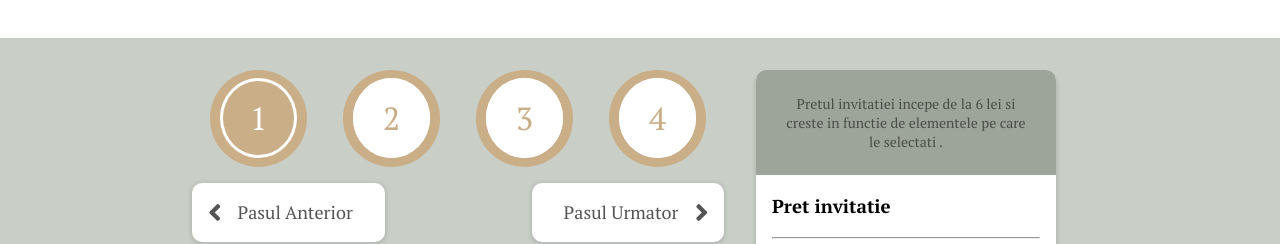
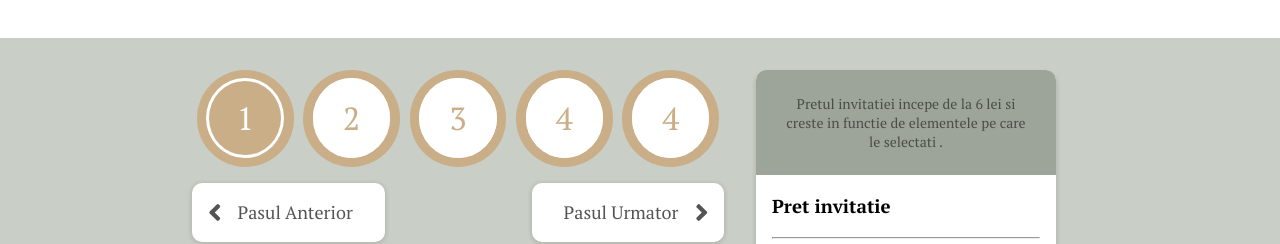
Before and after one commit to FazakasAlexandra/cadesign, a Next.js app: page /preturi in a window 1280 px wide. Shown: the part 483-727 px from the top of the page. Built offline with nearby package versions, Linux system fonts and the light colour scheme.

Commit message:
removes unnecessary imports and props

```diff
--- a/components/PricesTotal.jsx
+++ b/components/PricesTotal.jsx
@@ -1,4 +1,3 @@
-import { useState, useEffect } from 'react'
 import { FontAwesomeIcon } from '@fortawesome/react-fontawesome'
 import { faMinusCircle } from '@fortawesome/free-solid-svg-icons'
 
--- a/pages/preturi.jsx
+++ b/pages/preturi.jsx
@@ -4,28 +4,27 @@ import EnvelopeCard from "../components/EnvelopeCard";
 import SealCard from '../components/SealCard'
 import PricesTotal from "../components/PricesTotal";
 
-const optionsComponents = [EnvelopeCard, SealCard]
-
 export default function Preturi() {
     const [selectedItems, setSelectedItems] = useState([])
-    const [totalPrice, setTotalPrice] = useState(0)
-    const CurrentComponent = optionsComponents[0]
     const [steps, setSteps] = useState([
-        { id: 1, product: 'envelopes', currentSelection: true },
-        { id: 2, product: 'paper', currentSelection: false },
-        { id: 3, product: 'menus', currentSelection: false },
-        { id: 4, product: 'addons', currentSelection: false }
+        { id: 1, product: 'envelopes', currentSelection: true, component: EnvelopeCard },
+        { id: 2, product: 'paper', currentSelection: false, component: 'PaperCard' },
+        { id: 3, product: 'menus', currentSelection: false, component: 'MenuCard' },
+        { id: 4, product: 'seals', currentSelection: false, component: SealCard },
+        { id: 4, product: 'addons', currentSelection: false, component: 'AddonsCard' }
     ])
+
+    const CurrentComponent = steps[0].component
 
     return (<div className="page preturi row">
         <div className="navsteps-component-wraper">
             <NavSteps steps={steps} setSteps={setSteps}/>
         <div className="step-component">
-            <CurrentComponent selectedItems={selectedItems} setSelectedItems={setSelectedItems} totalPrice={totalPrice} setTotalPrice={setTotalPrice} />
+            <CurrentComponent selectedItems={selectedItems} setSelectedItems={setSelectedItems} />
         </div>
         </div>
         <div className="price-calculator">
-            <PricesTotal selectedItems={selectedItems} totalPrice={totalPrice} setTotalPrice={setTotalPrice} />
+            <PricesTotal selectedItems={selectedItems} />
         </div>
     </div>
     )
```
